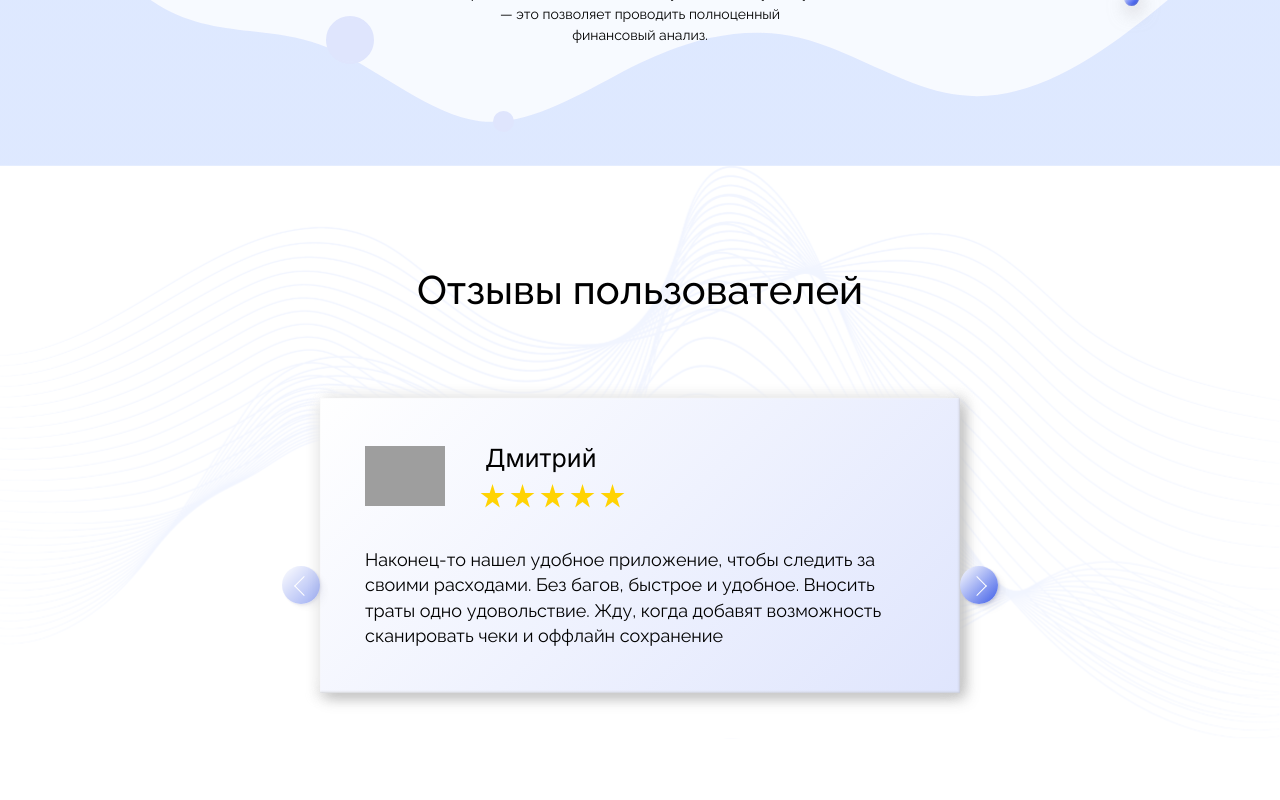
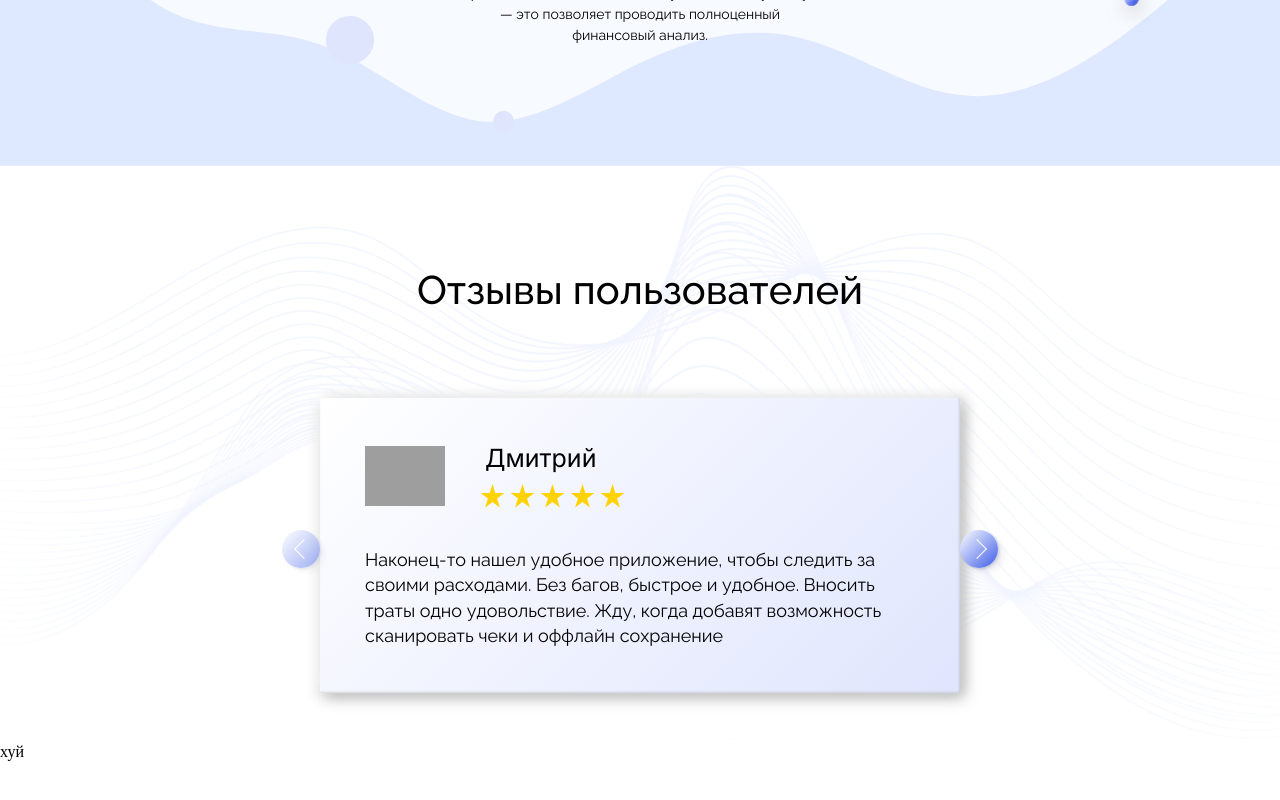
Before and after one commit to kemosaaabe/moneta, a React (Create React App) app: page / in a window 1280 px wide. Shown: the part 2236-3036 px from the top of the page. After the commit the page ends 2997 px from the top, so only its background shows below. Built offline with nearby package versions, Linux system fonts and the light colour scheme; grey boxes are pictures that could not be loaded.

Commit message:
refactoring styles again

```diff
--- a/src/components/ReviewsManage/ReviewsManage.module.scss
+++ b/src/components/ReviewsManage/ReviewsManage.module.scss
@@ -1,9 +1,11 @@
-.reviews {
-    padding-top: 100px;
-    height: 100vh;
+.reviewsManage {
     background: url('../../../public/assets/img/ReviewsManage/bg.svg') top
         no-repeat;
     background-size: contain;
+}
+
+.reviews {
+    padding-top: 100px;
     position: relative;
 }
 
--- a/src/components/ReviewsManage/index.js
+++ b/src/components/ReviewsManage/index.js
@@ -57,8 +57,17 @@ const Reviews = () => {
     );
 };
 
+const ManageBlock = () => {
+    return <div>хуй</div>;
+};
+
 const ReviewsManage = () => {
-    return <Reviews />;
+    return (
+        <div className={styles.reviewsManage}>
+            <Reviews />
+            <ManageBlock />
+        </div>
+    );
 };
 
 export default ReviewsManage;
--- a/src/components/ReviewsManage/swiper.scss
+++ b/src/components/ReviewsManage/swiper.scss
@@ -11,7 +11,7 @@
     .swiper-button-next {
         transition: opacity 0.2s;
         position: absolute;
-        top: 50%;
+        top: 63%;
         width: 38px;
         height: 38px;
         border-radius: 50%;
```
